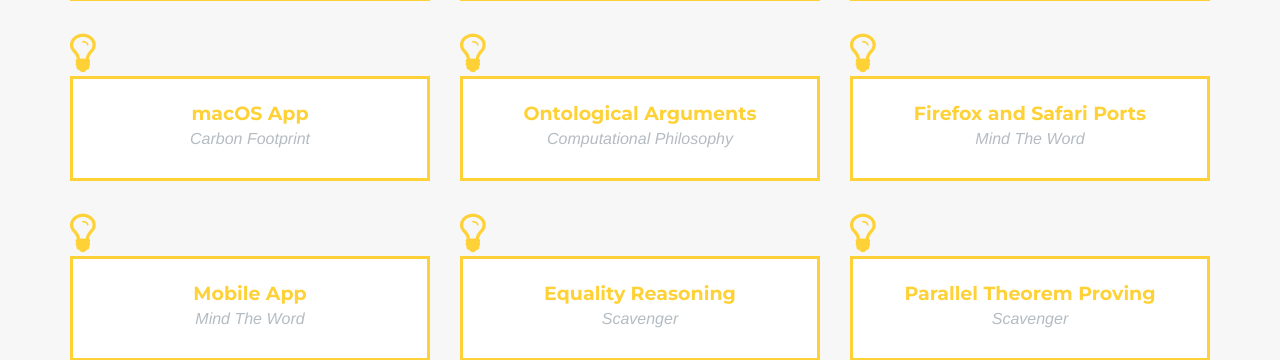
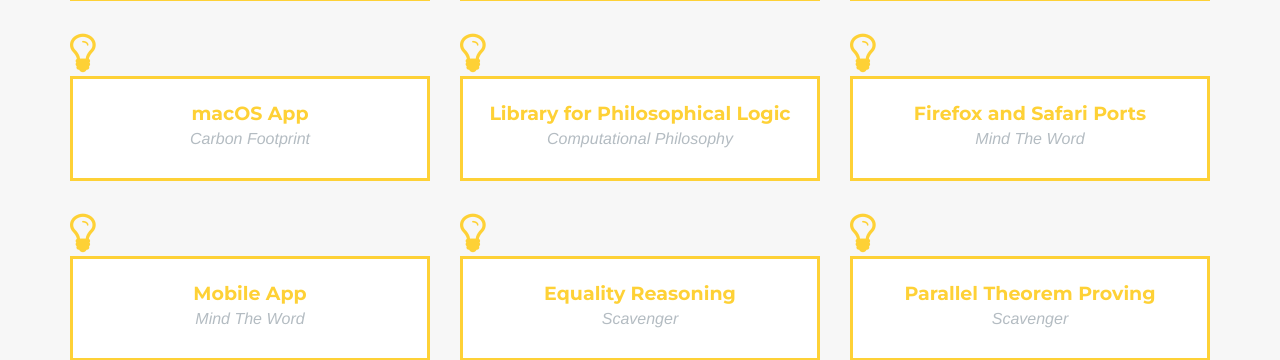
Before and after one commit to DimuthuKasunWP/aossie.gitlab.io, a Jekyll site: the page built from index.html, in a window 1280 px wide and 900 px high, scrolled down 2337 px. Shown: the part 158-518 px from the top of the window. Built offline with Jekyll 4.4.1, drawn with Linux system fonts in a browser that asks for light colours; some web fonts are replaced.

Commit message:
Update Philosophy Idea

```diff
--- a/_config.yml
+++ b/_config.yml
@@ -81,9 +81,9 @@ ideas:
   id: 7
   description: footprint-macOS.md
 - project: Computational Philosophy
-  title: Ontological Arguments
+  title: Library for Philosophical Logic
   id: 8
-  description: philosophy-ontological.md
+  description: philosophy.md
 - project: Mind The Word
   title: Firefox and Safari Ports
   id: 9
```
